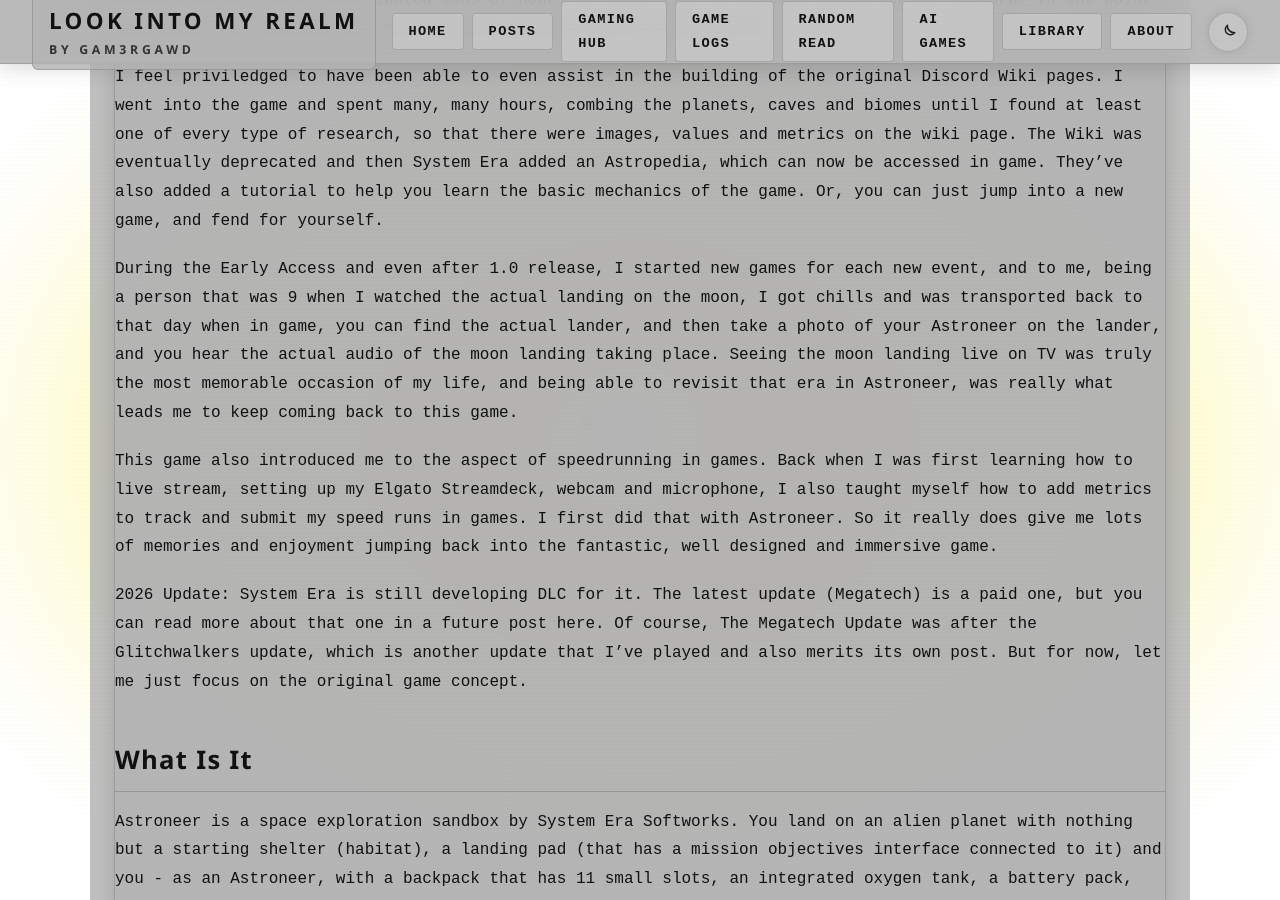
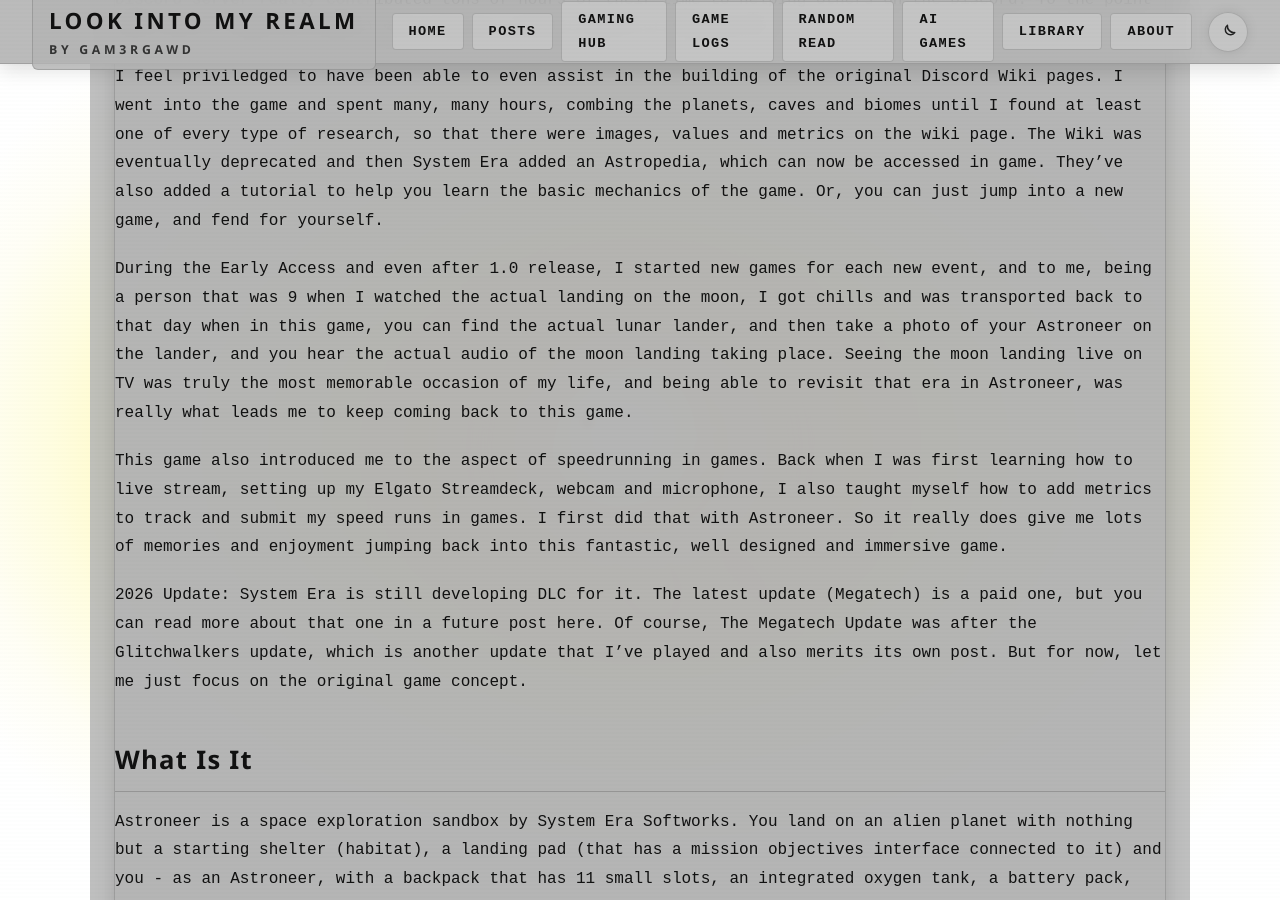
Before and after one commit to vitalnexus/blog, a Jekyll site: the page built from _posts/2026-02-20-astroneer-review.md, in a window 1280 px wide and 900 px high, scrolled down 411 px. Built offline with Jekyll 4.4.1, drawn with Linux system fonts in a browser that asks for light colours.

Commit message:
fix: improve clarity and flow in Astroneer review by refining sentences and correcting phrasing

```diff
--- a/_posts/2026-02-20-astroneer-review.md
+++ b/_posts/2026-02-20-astroneer-review.md
@@ -11,9 +11,9 @@ Some games grab you for a weekend. Astroneer grabbed me for 2250+ hours and I'm
 
 I feel priviledged to have been able to even assist in the building of the original Discord Wiki pages. I went into the game and spent many, many hours, combing the planets, caves and biomes until I found at least one of every type of research, so that there were images, values and metrics on the wiki page. The Wiki was eventually deprecated and then System Era added an Astropedia, which can now be accessed in game. They've also added a tutorial to help you learn the basic mechanics of the game. Or, you can just jump into a new game, and fend for yourself.
 
-During the Early Access and even after 1.0 release, I started new games for each new event, and to me, being a person that was 9 when I watched the actual landing on the moon, I got chills and was transported back to that day when in game, you can find the actual lander, and then take a photo of your Astroneer on the lander, and you hear the actual audio of the moon landing taking place. Seeing the moon landing live on TV was truly the most memorable occasion of my life, and being able to revisit that era in Astroneer, was really what leads me to keep coming back to this game.
+During the Early Access and even after 1.0 release, I started new games for each new event, and to me, being a person that was 9 when I watched the actual landing on the moon, I got chills and was transported back to that day when in this game, you can find the actual lunar lander, and then take a photo of your Astroneer on the lander, and you hear the actual audio of the moon landing taking place. Seeing the moon landing live on TV was truly the most memorable occasion of my life, and being able to revisit that era in Astroneer, was really what leads me to keep coming back to this game.
 
-This game also introduced me to the aspect of speedrunning in games. Back when I was first learning how to live stream, setting up my Elgato Streamdeck, webcam and microphone, I also taught myself how to add metrics to track and submit my speed runs in games. I first did that with Astroneer. So it really does give me lots of memories and enjoyment jumping back into the fantastic, well designed and immersive game.
+This game also introduced me to the aspect of speedrunning in games. Back when I was first learning how to live stream, setting up my Elgato Streamdeck, webcam and microphone, I also taught myself how to add metrics to track and submit my speed runs in games. I first did that with Astroneer. So it really does give me lots of memories and enjoyment jumping back into this fantastic, well designed and immersive game.
 
 2026 Update: System Era is still developing DLC for it. The latest update (Megatech) is a paid one, but you can read more about that one in a future post here. Of course, The Megatech Update was after the Glitchwalkers update, which is another update that I've played and also merits its own post. But for now, let me just focus on the original game concept.
 
```
